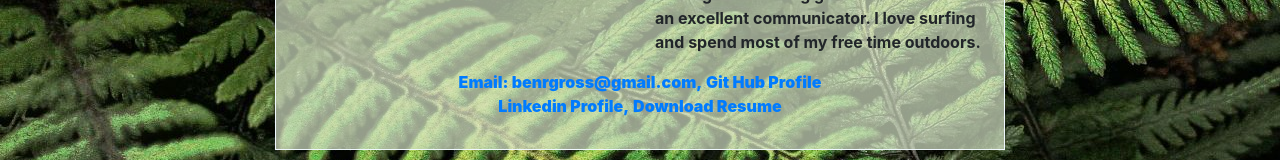
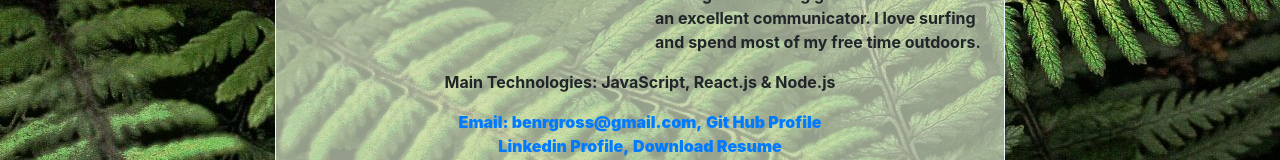
Before and after one commit to benrgross/React-Portfolio, a React (Create React App) app: page / in a window 1280 px wide. Shown: the part 545-705 px from the top of the page. Built offline with nearby package versions, Linux system fonts and the light colour scheme.

Commit message:
update about

```diff
--- a/src/components/About/About.js
+++ b/src/components/About/About.js
@@ -43,6 +43,7 @@ function About() {
                   </div>
                 </div>
                 <div className="container text-center">
+                  <p>Main Technologies: JavaScript, React.js & Node.js</p>
                   <p id="links" className="ml-auto">
                     <a href="mailto:benrgross@gmail.com">
                       Email: benrgross@gmail.com,
--- a/src/components/Card/Card.js
+++ b/src/components/Card/Card.js
@@ -3,7 +3,7 @@ import Image from "../Image/Image";
 import { useBoolean } from "react-hanger";
 import "./style.css";
 
-function Card({ name, repo, web, image, tech, gif }) {
+function Card({ name, repo, web, image, tech, gif, summery }) {
   const showInfo = useBoolean(false);
   const showGif = useBoolean(false);
 
@@ -22,6 +22,7 @@ function Card({ name, repo, web, image, tech, gif }) {
             style={{ padding: "5px" }}
             className="card-body info-card shadow-lg transform"
           >
+            <p className="card-text"> {summery}</p>
             <p className="card-text">
               <a href={web}>Deployed Site </a>
             </p>
--- a/src/components/Portfolio/Portfolio.js
+++ b/src/components/Portfolio/Portfolio.js
@@ -5,7 +5,6 @@ import Row from "../Row";
 import Container from "../Cotainer/Container";
 // import Col from "../Col";
 import info from "../../utils/portfolio.json";
-
 
 function Portfolio() {
   const [infoState] = useState({
@@ -24,6 +23,7 @@ function Portfolio() {
             image={info.image}
             tech={info.tech}
             gif={info.gif}
+            summery={info.summery}
           />
         ))}
         {/* <ImageZoom /> */}
```
